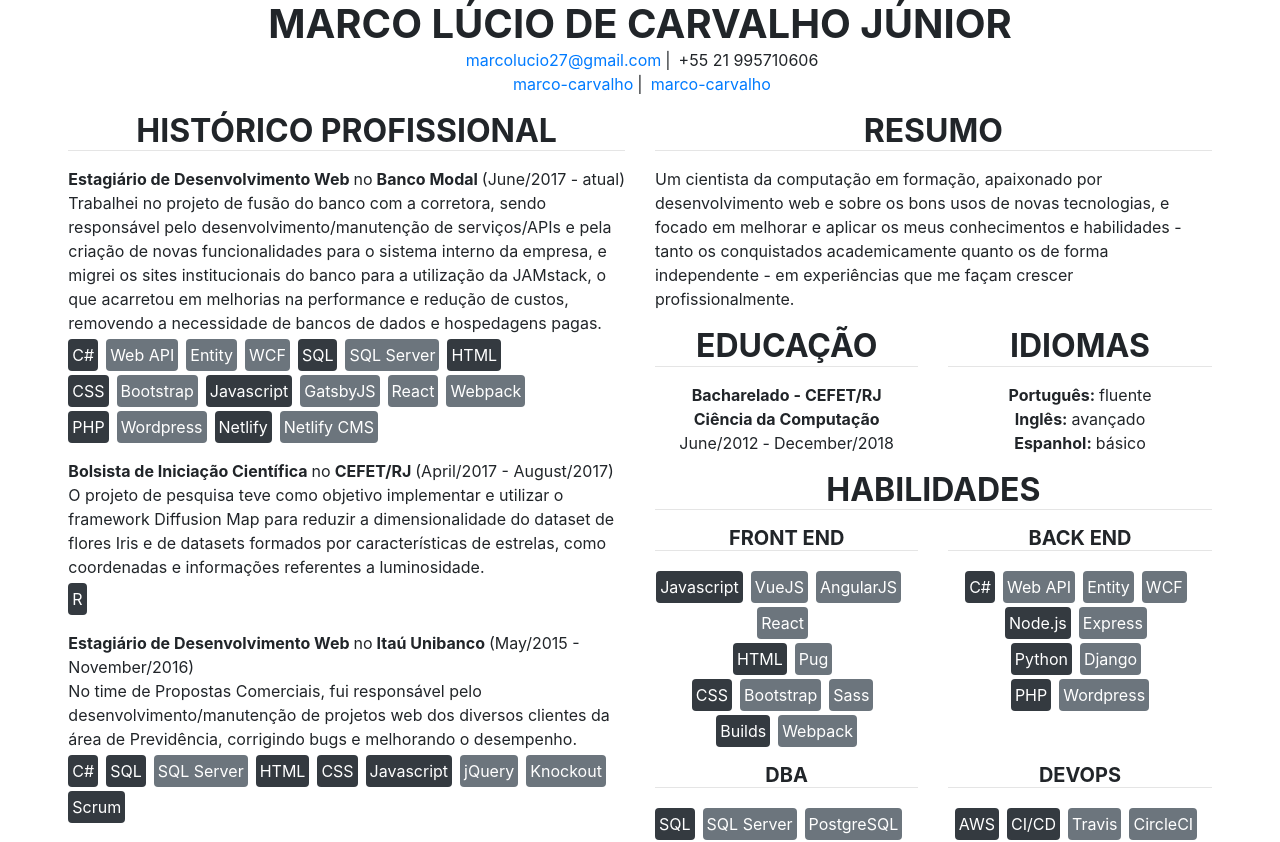
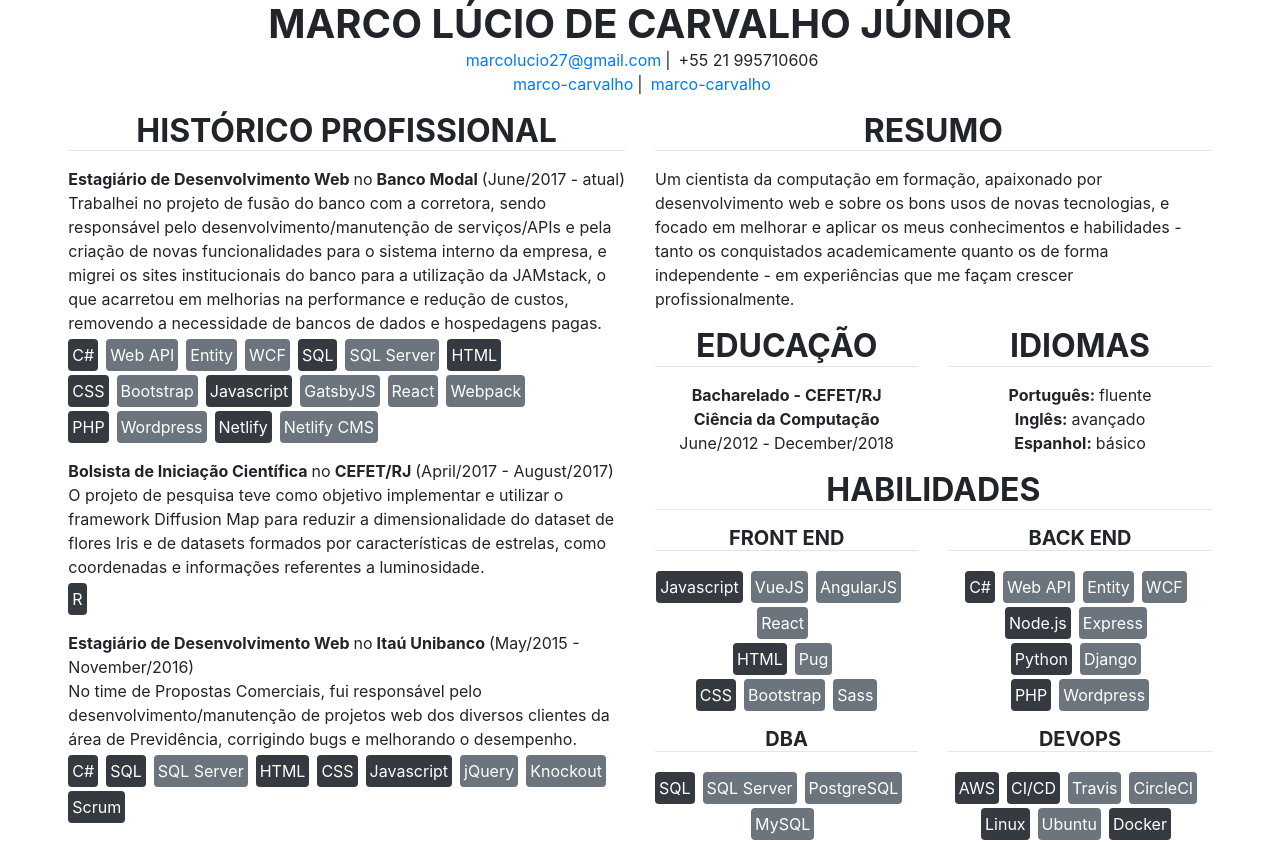
Before and after one commit to marco-carvalho/resume, a Vue app: page / in a window 1280 px wide. Shown: the top 842 px of the page. Built offline with nearby package versions, Linux system fonts and the light colour scheme.

Commit message:
remove webpack

```diff
--- a/src/components/Skills.vue
+++ b/src/components/Skills.vue
@@ -24,7 +24,6 @@ export default {
             { name: "Javascript", subtecnologies: ["VueJS", "AngularJS", "React"]},
             { name: "HTML", subtecnologies: ["Pug"] },
             { name: "CSS", subtecnologies: ["Bootstrap", "Sass"] },
-            { name: "Builds", subtecnologies: ["Webpack"]},
           ]
         },
         {
```
